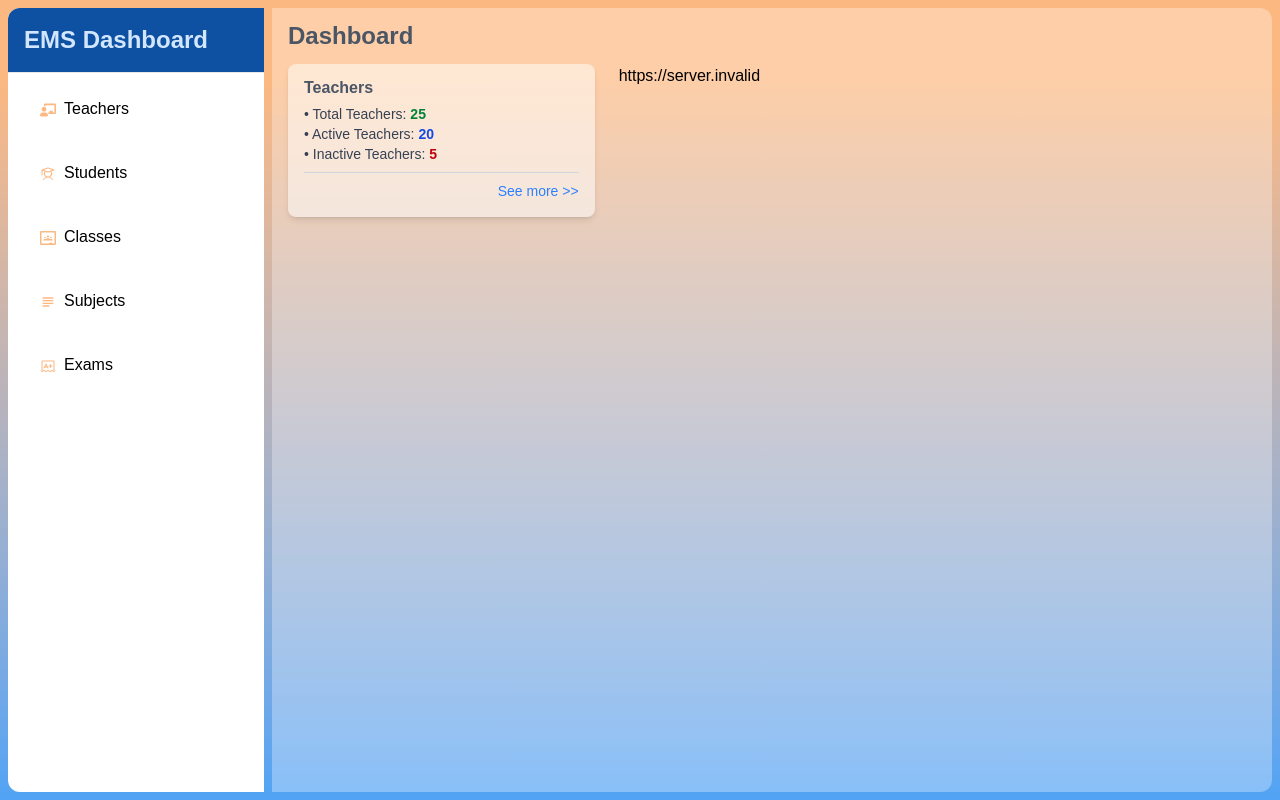
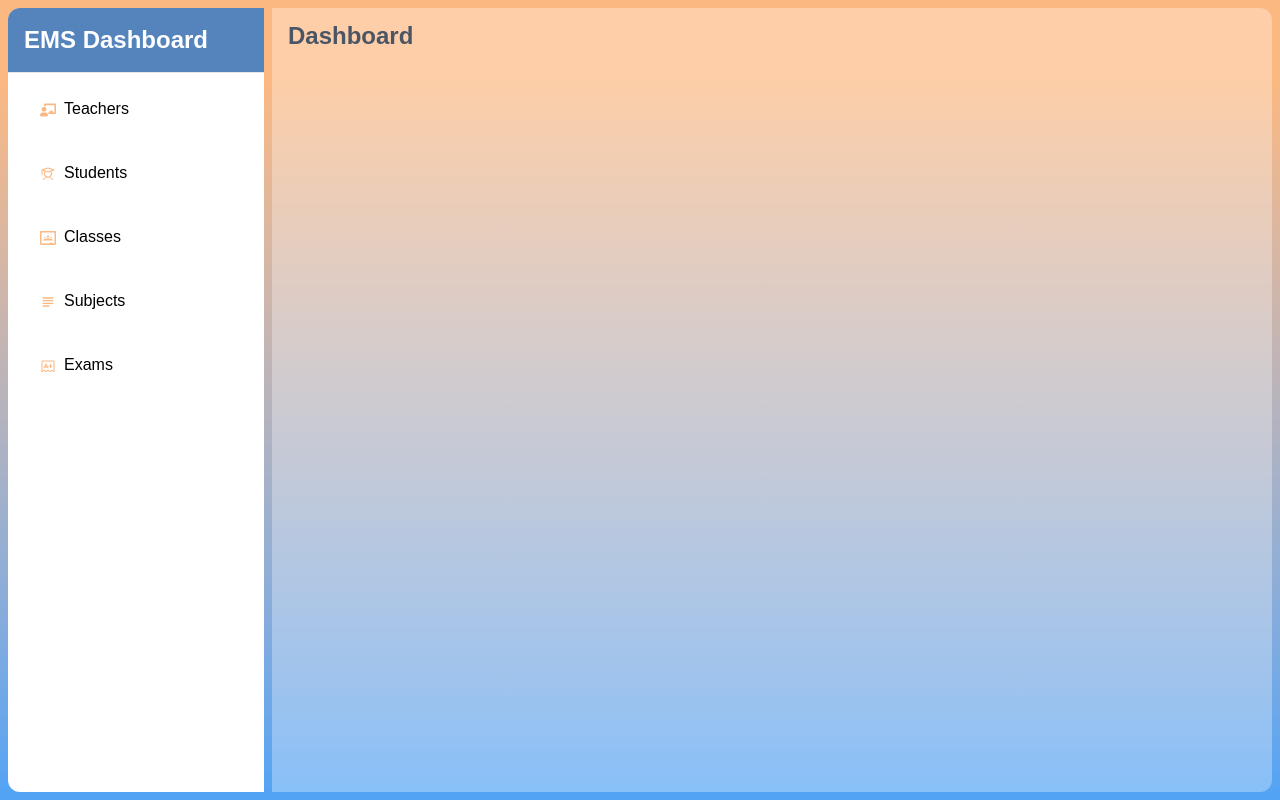
Before and after one commit to BookDang/ems, a Next.js app in the folder nextjs-app/: page /dashboard in a window 1280 px wide. Built offline with nearby package versions, Linux system fonts and the light colour scheme; no server answers.

Commit message:
#10 - feat: restructure dashboard components and add PageTitle component

```diff
--- a/nextjs-app/app/(ui)/dashboard/(main)/page.tsx
+++ b/nextjs-app/app/(ui)/dashboard/(main)/page.tsx
@@ -1,15 +1,10 @@
-import { Teacher } from "@/app/(ui)/dashboard/_components"
-
 const DashboardPage = () => {
     return (
         <div className="w-full h-full">
             <h2 className="text-2xl mb-4 leading-none text-gray-600 font-semibold">
                 Dashboard
             </h2>
-            <div className="dashboard-wrap grid grid-cols-1 md:grid-cols-2 lg:grid-cols-3 gap-6">
-                <Teacher />
-                {process.env.DATABASE_URL}
-            </div>
+            <div className="dashboard-wrap grid grid-cols-1 md:grid-cols-2 lg:grid-cols-3 gap-6"></div>
         </div>
     )
 }
--- /dev/null
+++ b/nextjs-app/app/(ui)/dashboard/(main)/teachers/page.tsx
@@ -0,0 +1,18 @@
+import React from "react"
+import { FaChalkboardTeacher } from "react-icons/fa"
+import PageTitle from "@/app/(ui)/dashboard/_components/common/PageTitle"
+
+const Teacher: React.FC = () => {
+    return (
+        <>
+            <PageTitle
+                title="Teachers"
+                icon={
+                    <FaChalkboardTeacher size={28} className="text-gray-600" />
+                }
+            />
+        </>
+    )
+}
+
+export default Teacher
--- /dev/null
+++ b/nextjs-app/app/(ui)/dashboard/_components/common/PageTitle.tsx
@@ -0,0 +1,15 @@
+type PageTitleProps = {
+    title: string
+    icon?: React.ReactNode
+}
+
+const PageTitle: React.FC<PageTitleProps> = (props) => {
+    return (
+        <div className="flex items-center mb-2 border-b pb-2 border-normal-blue-ems">
+            {props.icon && <span className="mr-2">{props.icon}</span>}
+            <h1 className="text-2xl text-gray-600">{props.title}</h1>
+        </div>
+    )
+}
+
+export default PageTitle
--- a/nextjs-app/app/(ui)/dashboard/_components/index.ts
+++ b/nextjs-app/app/(ui)/dashboard/_components/index.ts
@@ -1,4 +1,3 @@
 import SideNav from "@/app/(ui)/dashboard/_components/sidenav/page"
-import Teacher from "@/app/(ui)/dashboard/_components/teacher/page"
 
-export { SideNav, Teacher }
+export { SideNav }
--- a/nextjs-app/app/(ui)/dashboard/_components/sidenav/page.tsx
+++ b/nextjs-app/app/(ui)/dashboard/_components/sidenav/page.tsx
@@ -10,12 +10,11 @@ const SideNav = () => {
         <div className="side-nav h-full rounded-l-xl bg-white max-w-64 w-full fixed top-0 left-0 hidden sm:block sm:static ">
             <nav>
                 <div>
-                    <h2 className="text-2xl rounded-tl-xl font-bold text-light1-blue-ems bg-dark-blue-ems p-4 border-b border-gray-200">
+                    <h2 className="text-2xl rounded-tl-xl font-bold text-white bg-dark-blue-ems/70 p-4 border-b border-gray-200">
                         <Link
                             href="#"
                             className="hover:text-white block w-full h-full"
                         >
-                            {/* <LuLayoutDashboard className="inline mr-2 -mt-2 text-light-orange-ems" /> */}
                             <span>EMS Dashboard</span>
                         </Link>
                     </h2>
@@ -23,7 +22,7 @@ const SideNav = () => {
                 <ul className="flex flex-col p-4 space-y-6">
                     <li>
                         <Link
-                            href="#"
+                            href="/dashboard/teachers"
                             className=" w-full py-2 rounded-sm hover:bg-white/25 hover:shadow-sm shadow-light-orange-ems/30 block px-4"
                         >
                             <FaChalkboardTeacher className="inline mr-2 text-light-orange-ems" />
--- a/nextjs-app/app/(ui)/dashboard/_components/teacher/page.tsx
+++ /dev/null
@@ -1,54 +0,0 @@
-import Link from "next/link"
-
-const Teacher = () => {
-    return (
-        <div className="teacher-container h-full w-full bg-white/50 p-4 rounded-lg shadow-md backdrop-sepia-0">
-            <h6 className="mb-2 leading-none text-gray-600 font-semibold">
-                Teachers
-            </h6>
-            <div className="teacher-content">
-                <div className="amount-of-teachers border-b border-gray-300 mb-2 pb-2">
-                    <TeachersStat
-                        spanColor="text-green-700"
-                        amount={25}
-                        title="Total Teachers"
-                    />
-                    <TeachersStat
-                        spanColor="text-blue-700"
-                        amount={20}
-                        title="Active Teachers"
-                    />
-                    <TeachersStat
-                        spanColor="text-red-700"
-                        amount={5}
-                        title="Inactive Teachers"
-                    />
-                </div>
-            </div>
-            <Link
-                href="#"
-                className="text-blue-500 hover:underline text-sm float-right"
-            >
-                See more {">>"}
-            </Link>
-        </div>
-    )
-}
-
-export default Teacher
-
-type TeachersStatProps = {
-    spanColor: string
-    amount: number
-    title: string
-}
-const TeachersStat = (props: TeachersStatProps) => {
-    return (
-        <p className="text-sm text-gray-700 font-medium">
-            • {props.title}:{" "}
-            <span className={`${props.spanColor} font-semibold`}>
-                {props.amount}
-            </span>
-        </p>
-    )
-}
--- a/nextjs-app/app/globals.css
+++ b/nextjs-app/app/globals.css
@@ -1,7 +1,7 @@
 @import "tailwindcss";
 
 @theme {
-    --color-light1-blue-ems: #d2e7ff;
+    --color-light_1-blue-ems: #d2e7ff;
     --color-light-blue-ems: #51a3f5;
     --color-normal-blue-ems: #759bba;
     --color-medium-blue-ems: #347bc0;
```
